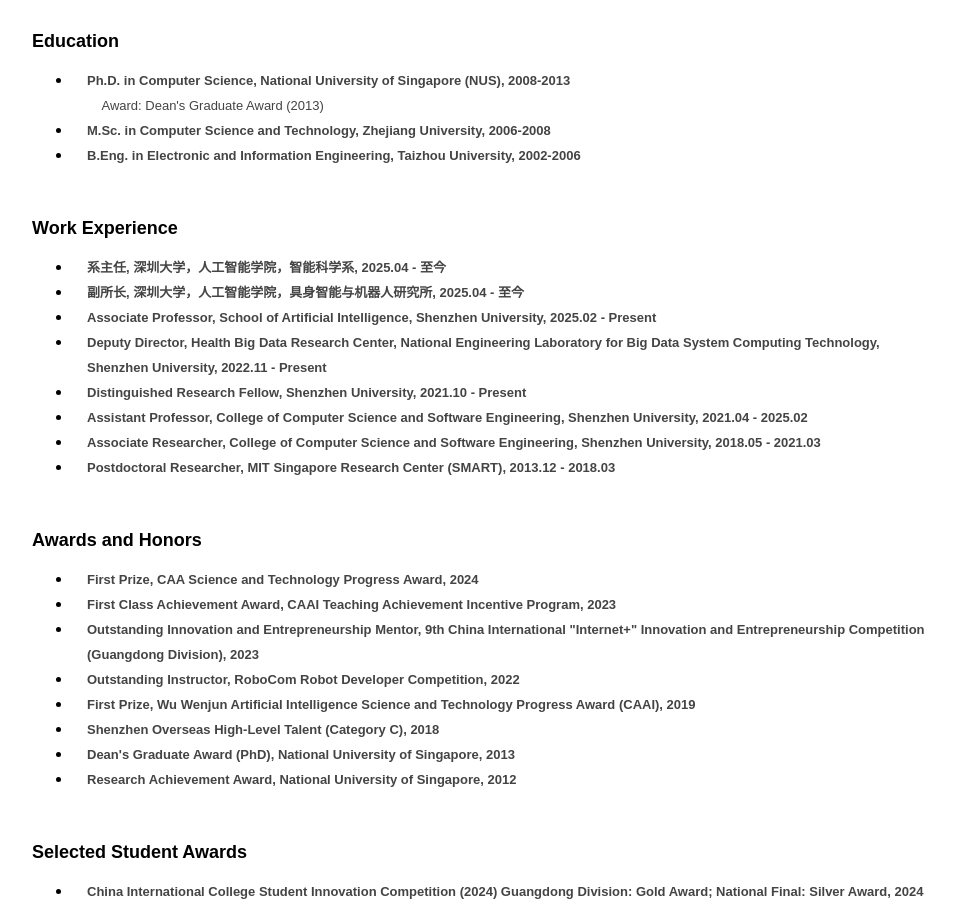
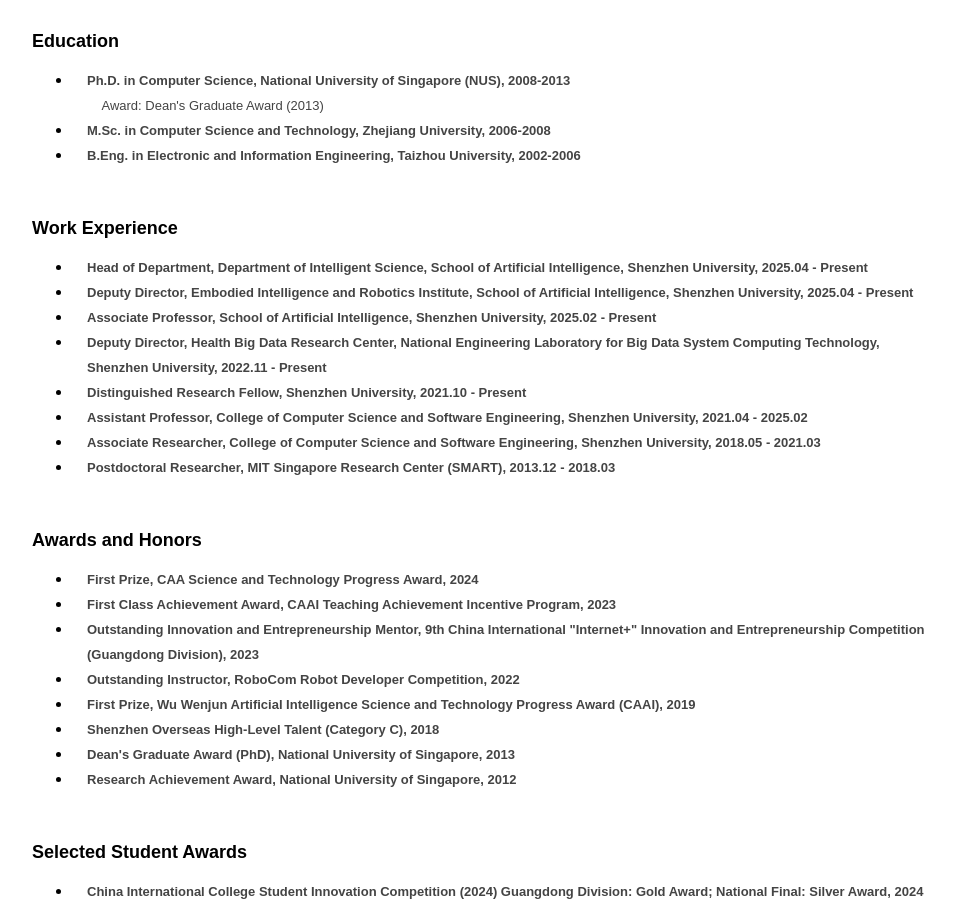
Before and after one commit to arikcj/arikcj.github.io, a Jekyll site: the page built from index.html, in a window 1280 px wide and 900 px high, scrolled down 1181 px. Shown: the whole window, without its empty margins (160-1115 px from the left). Built offline with Jekyll 4.4.1, drawn with Linux system fonts in a browser that asks for light colours.

Commit message:
Translate new work experience entries to English

```diff
--- a/index.html
+++ b/index.html
@@ -89,10 +89,10 @@
     <p><b><font face="Arial" size="4">Work Experience</font></b></p>
     <ul class="Awards">
         <li>
-			<p style="line-height: 150%; margin-left: 15px; margin-top: 0pt; margin-bottom: 0pt;"><b><font color="#444444" face="Arial" size="2">系主任, 深圳大学，人工智能学院，智能科学系, 2025.04 - 至今</font></b></p>
+			<p style="line-height: 150%; margin-left: 15px; margin-top: 0pt; margin-bottom: 0pt;"><b><font color="#444444" face="Arial" size="2">Head of Department, Department of Intelligent Science, School of Artificial Intelligence, Shenzhen University, 2025.04 - Present</font></b></p>
 		</li>
         <li>
-			<p style="line-height: 150%; margin-left: 15px; margin-top: 0pt; margin-bottom: 0pt;"><b><font color="#444444" face="Arial" size="2">副所长, 深圳大学，人工智能学院，具身智能与机器人研究所, 2025.04 - 至今</font></b></p>
+			<p style="line-height: 150%; margin-left: 15px; margin-top: 0pt; margin-bottom: 0pt;"><b><font color="#444444" face="Arial" size="2">Deputy Director, Embodied Intelligence and Robotics Institute, School of Artificial Intelligence, Shenzhen University, 2025.04 - Present</font></b></p>
 		</li>
         <li>
 			<p style="line-height: 150%; margin-left: 15px; margin-top: 0pt; margin-bottom: 0pt;"><b><font color="#444444" face="Arial" size="2">Associate Professor, School of Artificial Intelligence, Shenzhen University, 2025.02 - Present</font></b></p>
```
